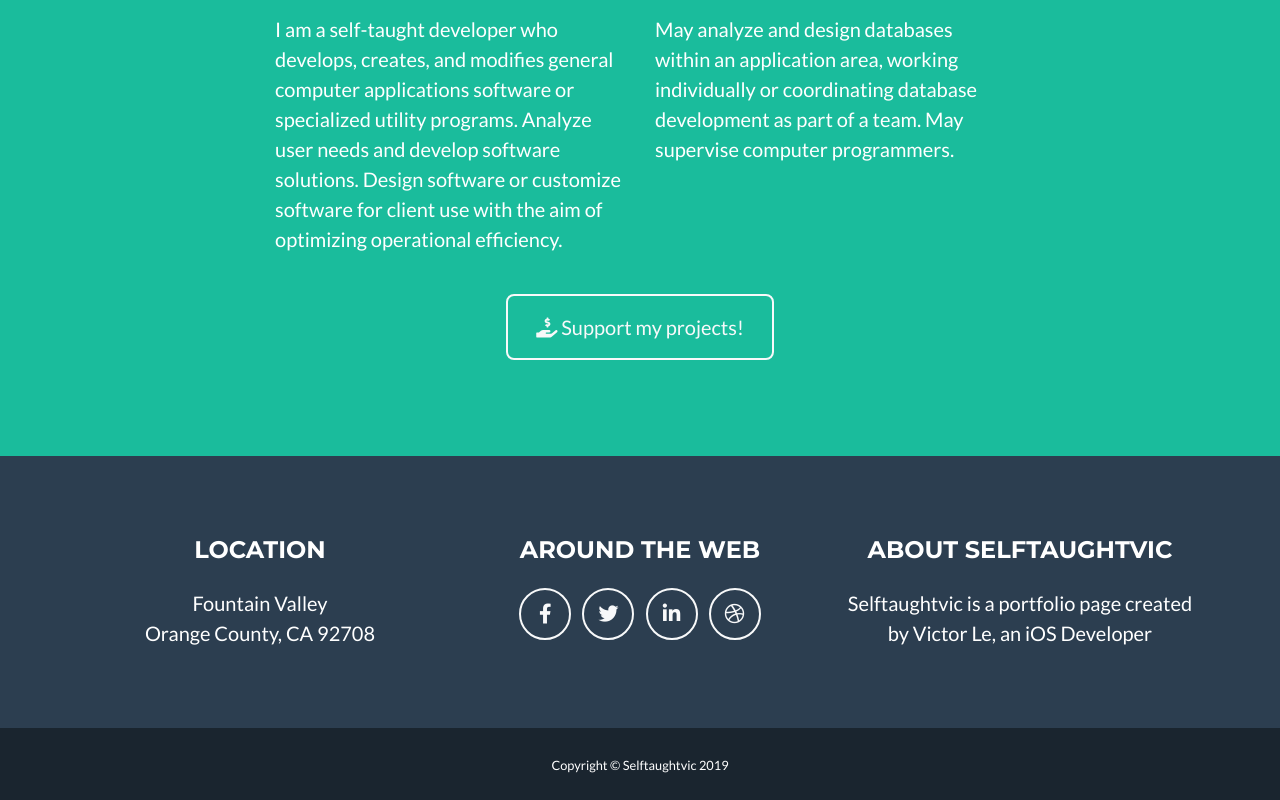
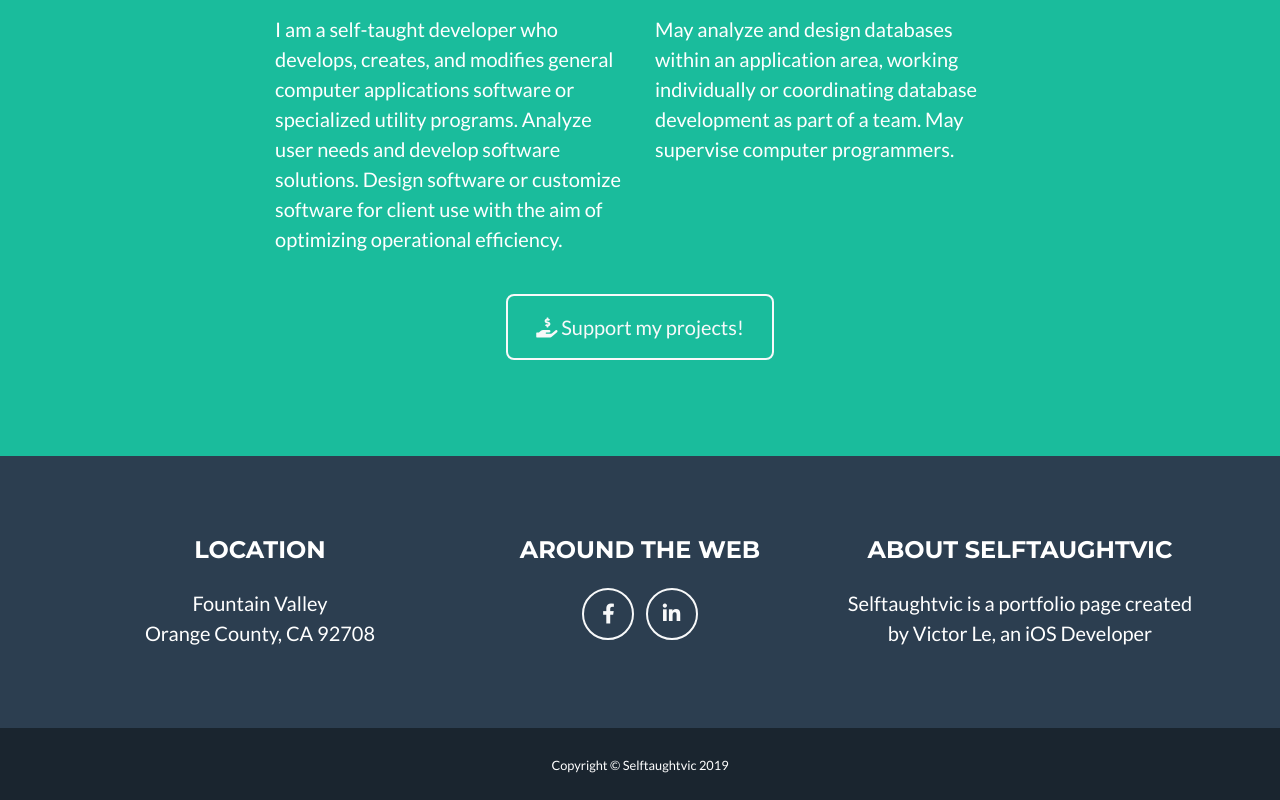
Before and after one commit to SlickVick1995/selftaughtvic.ml, a website with bundled scripts: page index.html in a window 1280 px wide. Shown: the part 2051-2851 px from the top of the page. Built offline with nearby package versions, Linux system fonts and the light colour scheme.

Commit message:
Updated links
Removed links for social media

```diff
--- a/index.html
+++ b/index.html
@@ -284,17 +284,11 @@
         <!-- Footer Social Icons -->
         <div class="col-lg-4 mb-5 mb-lg-0">
           <h4 class="text-uppercase mb-4">Around the Web</h4>
-          <a class="btn btn-outline-light btn-social mx-1" href="https://www.facebook.com/WazzupItsVic">
+          <a class="btn btn-outline-light btn-social mx-1" href="">
             <i class="fab fa-fw fa-facebook-f"></i>
-          </a>
-          <a class="btn btn-outline-light btn-social mx-1" href="#">
-            <i class="fab fa-fw fa-twitter"></i>
           </a>
           <a class="btn btn-outline-light btn-social mx-1" href="https://www.linkedin.com/in/victor-le-933b67bb/">
             <i class="fab fa-fw fa-linkedin-in"></i>
-          </a>
-          <a class="btn btn-outline-light btn-social mx-1" href="#">
-            <i class="fab fa-fw fa-dribbble"></i>
           </a>
         </div>
 
```
